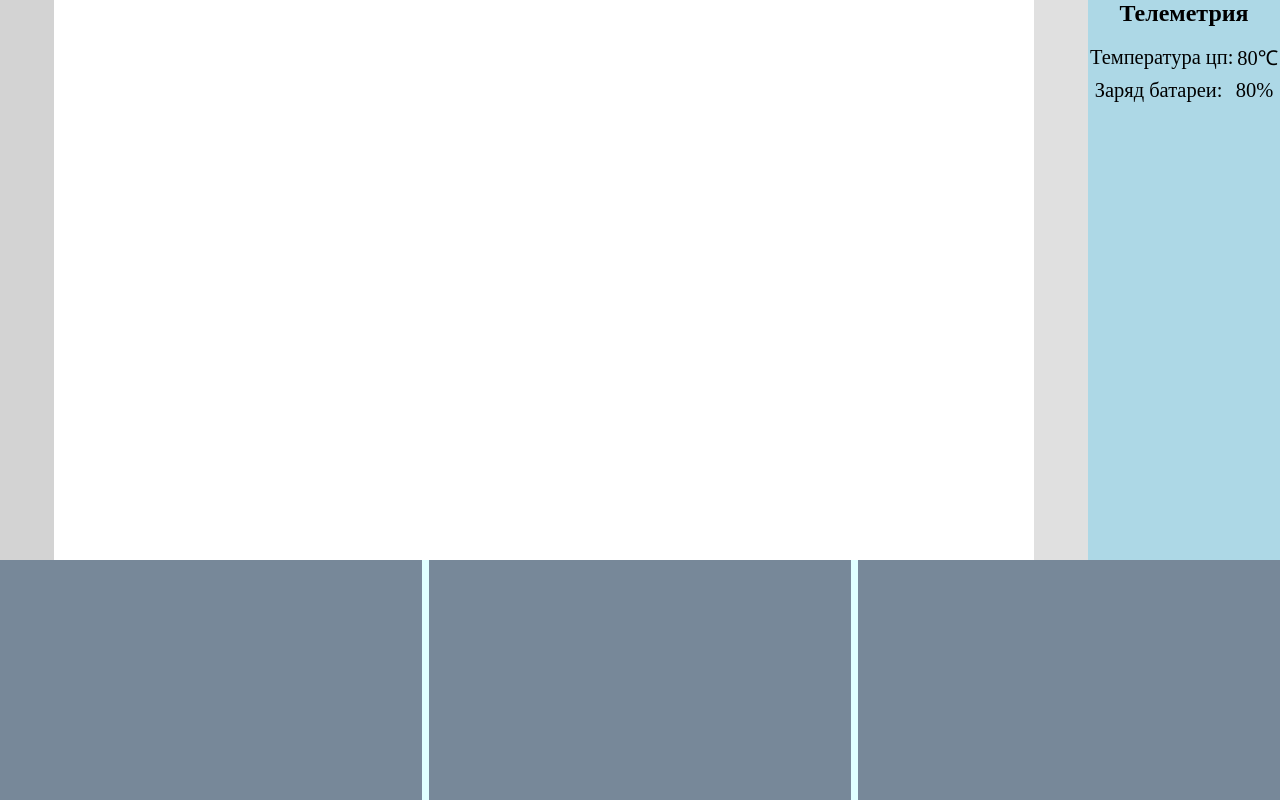
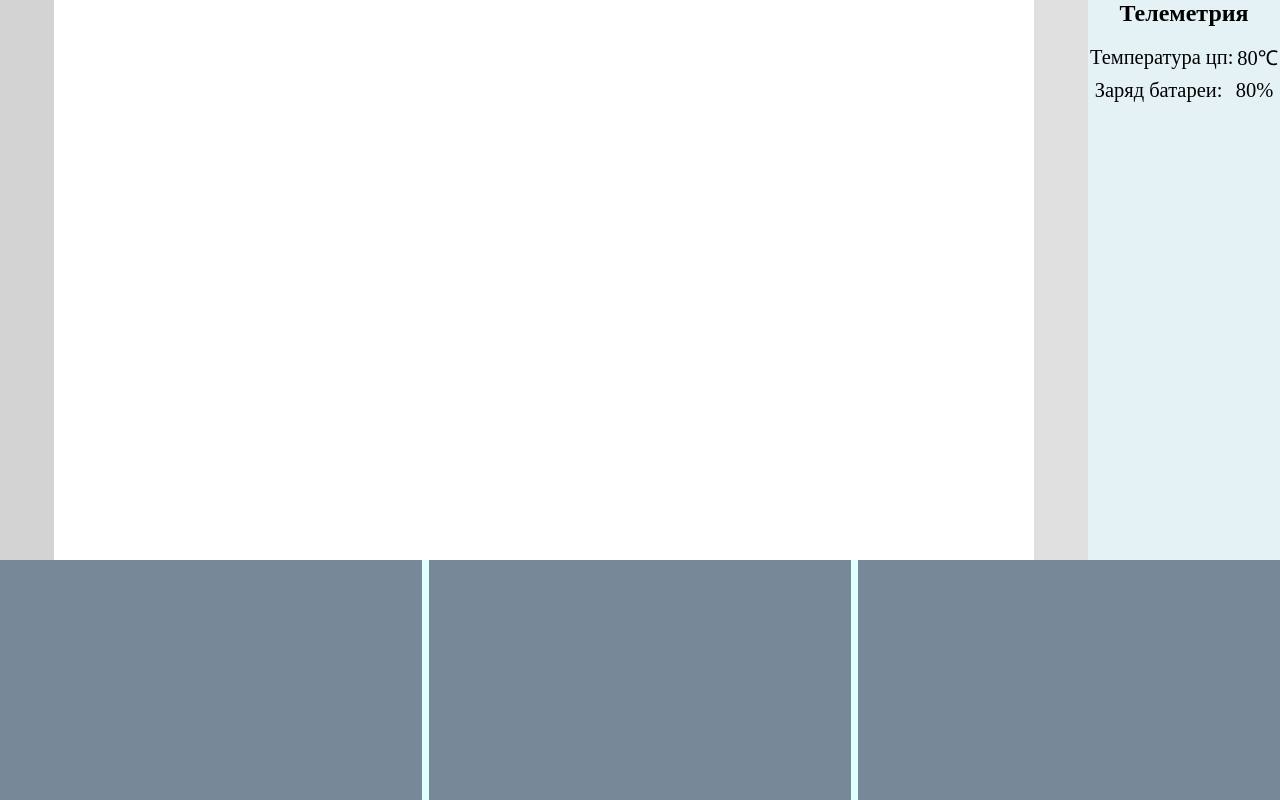
Before and after one commit to Drak0ndr/WEB-Media-Streamer, a website: page index.html in a window 1280 px wide. Drawn offline with Linux system fonts and the light colour scheme.

Commit message:
Update style.css

```diff
--- a/style.css
+++ b/style.css
@@ -43,7 +43,7 @@ body {
     position: absolute;
     right: 0;
     top: 0;
-    background-color: lightblue;
+    background-color: #e4f1f5;
     width: 15vw;
     height: 70vh;
 }
```
